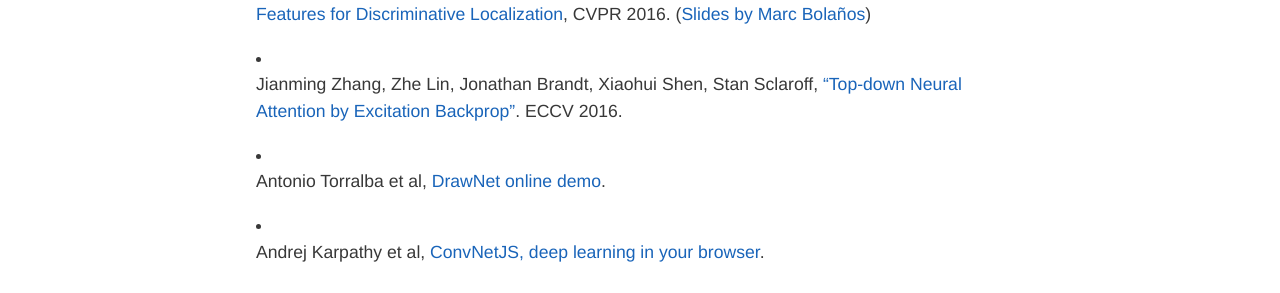
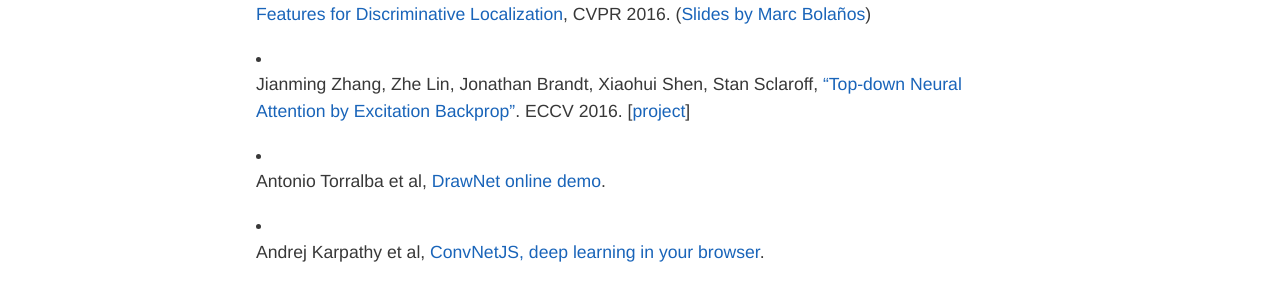
Before and after one commit to imatge-upc/telecombcn-2016-dlcv, a Jekyll site: the page built from visualization.md, in a window 1280 px wide. Shown: the part 1216-1509 px from the top of the page. Built offline with Jekyll 4.4.1, drawn with Linux system fonts in a browser that asks for light colours; nearby versions of some CDN libraries.

Commit message:
Link to github for Top-down Neural Attention

```diff
--- a/visualization.md
+++ b/visualization.md
@@ -30,7 +30,7 @@
 
 * Bolei Zhou, Aditya Khosla, Agata Lapedriza, Aude Oliva, Antonio Torralba. [Learning Deep Features for Discriminative Localization](http://cnnlocalization.csail.mit.edu/">Learning Deep Features for Discriminative Localization), CVPR 2016. ([Slides by Marc Bolaños](https://docs.google.com/presentation/d/1CItqjtAYa_OKVLs5BqqCzM8dEbCwkwit4Ooem_WJpY0/edit#slide=id.p))
 
-* Jianming Zhang, Zhe Lin, Jonathan Brandt, Xiaohui Shen, Stan Sclaroff, ["Top-down Neural Attention by Excitation Backprop"](https://arxiv.org/abs/1608.00507). ECCV 2016.
+* Jianming Zhang, Zhe Lin, Jonathan Brandt, Xiaohui Shen, Stan Sclaroff, ["Top-down Neural Attention by Excitation Backprop"](https://arxiv.org/abs/1608.00507). ECCV 2016. [[project](https://github.com/jimmie33/Caffe-ExcitationBP)]
 
 * Antonio Torralba et al, [DrawNet online demo](http://people.csail.mit.edu/torralba/research/drawCNN/drawNet.html).
 
```
